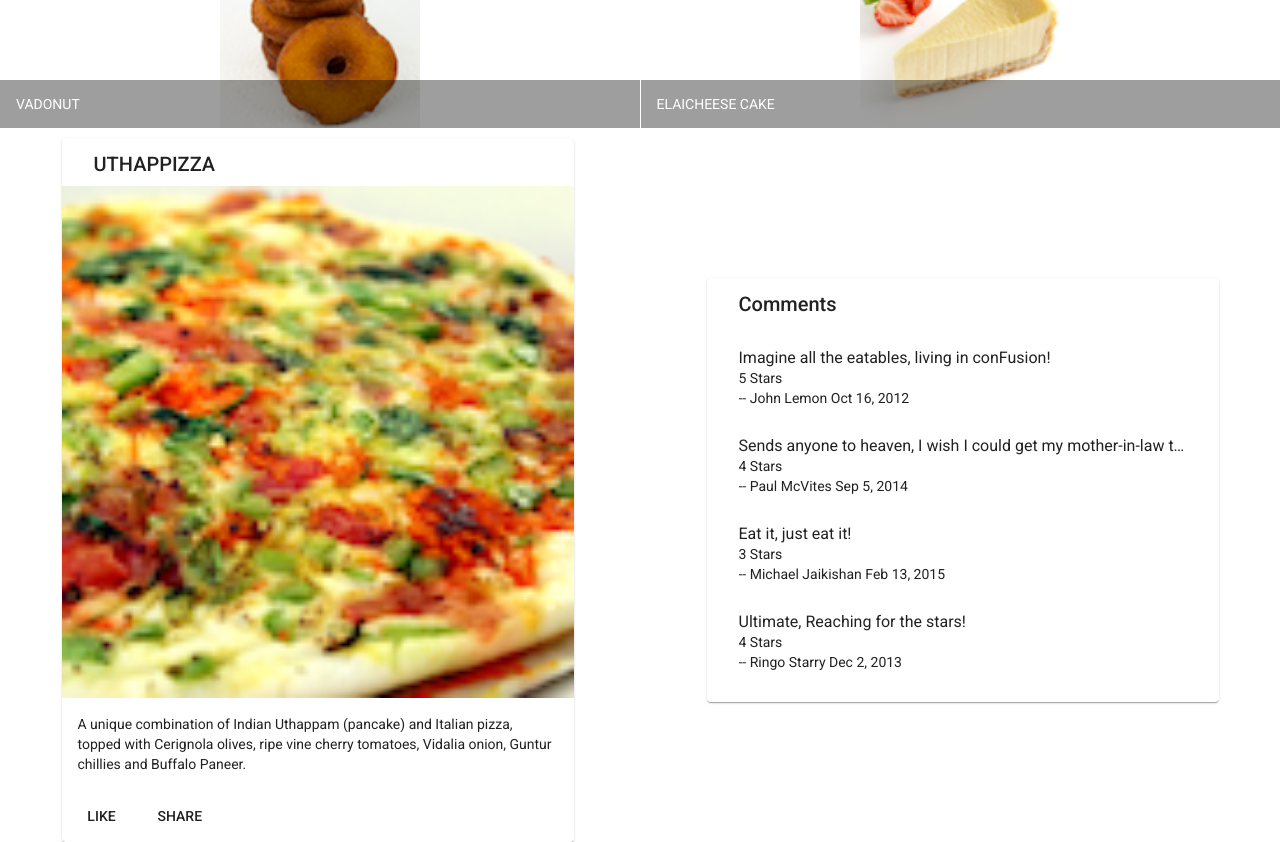
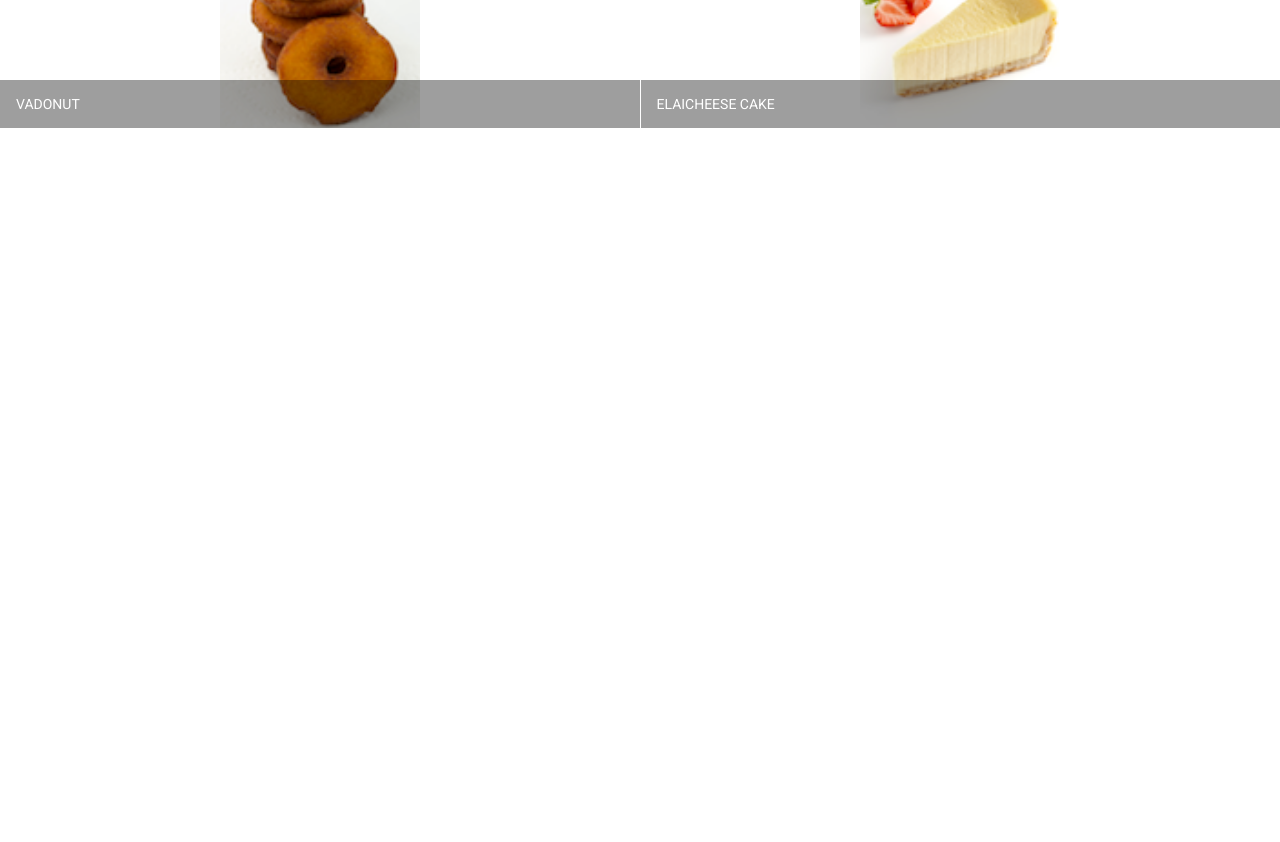
Before and after one commit to rdessai18/Angular-Projects, an Angular app: page / in a window 1280 px wide. Shown: the part 400-1242 px from the top of the page. After the commit the page ends 800 px from the top, so only its background shows below. Built offline with nearby package versions, Linux system fonts and the light colour scheme.

Commit message:
basic-service

```diff
--- a/src/app/app.module.ts
+++ b/src/app/app.module.ts
@@ -11,6 +11,7 @@
 import { MatCardModule } from '@angular/material/card';
 import { MatButtonModule } from '@angular/material/button';
 import { DishdetailComponent } from './dishdetail/dishdetail.component';
+import { DishService } from './services/dish.service';
 
 @NgModule({
   declarations: [
@@ -29,7 +30,9 @@
     MatCardModule,
     MatButtonModule
   ],
-  providers: [],
+  providers: [
+    DishService
+  ],
   bootstrap: [AppComponent]
 })
 export class AppModule { }
--- a/src/app/dishdetail/dishdetail.component.html
+++ b/src/app/dishdetail/dishdetail.component.html
@@ -27,28 +27,13 @@
         <mat-card-header>
           <mat-card-title>Comments</mat-card-title>
         </mat-card-header>
-        <mat-card-content>
-            <mat-list *ngIf=dish>
-            <mat-list-item>
-              <p matLine> {{dish.comments[0].comment}} </p>
-              <p matLine> {{dish.comments[0].rating}} Stars </p>
-              <p matLine> -- {{dish.comments[0].author}} {{dish.comments[0].date | date}}</p>
+        <mat-card-content *ngIf=dish>
+            <mat-list>
+            <mat-list-item *ngFor="let c from dish.comments">
+              <p matLine> {{c.comment}} </p>
+              <p matLine> {{c.rating}} Stars </p>
+              <p matLine> -- {{c.author}} {{c.date | date}}</p>
             </mat-list-item>
-            <mat-list-item>
-                <p matLine> {{dish.comments[1].comment}} </p>
-                <p matLine> {{dish.comments[1].rating}} Stars </p>
-                <p matLine> -- {{dish.comments[1].author}} {{dish.comments[1].date | date}}</p>
-              </mat-list-item>
-              <mat-list-item>
-                <p matLine> {{dish.comments[2].comment}} </p>
-                <p matLine> {{dish.comments[2].rating}} Stars </p>
-                <p matLine> -- {{dish.comments[2].author}} {{dish.comments[2].date | date}}</p>
-              </mat-list-item>
-              <mat-list-item>
-                <p matLine> {{dish.comments[3].comment}} </p>
-                <p matLine> {{dish.comments[3].rating}} Stars </p>
-                <p matLine> -- {{dish.comments[3].author}} {{dish.comments[3].date | date}}</p>
-              </mat-list-item>
           </mat-list>
         </mat-card-content>
         </mat-card>
--- a/src/app/dishdetail/dishdetail.component.ts
+++ b/src/app/dishdetail/dishdetail.component.ts
@@ -1,49 +1,5 @@
-import { Component, OnInit } from '@angular/core';
-
-
-const DISH = {
-  id: '0',
-  name: 'Uthappizza',
-  image: '/assets/images/uthappizza.png',
-  category: 'mains',
-  featured: true,
-  label: 'Hot',
-  price: '4.99',
-  // tslint:disable-next-line:max-line-length
-  description: 'A unique combination of Indian Uthappam (pancake) and Italian pizza, topped with Cerignola olives, ripe vine cherry tomatoes, Vidalia onion, Guntur chillies and Buffalo Paneer.',
-  comments: [
-       {
-           rating: 5,
-           comment: 'Imagine all the eatables, living in conFusion!',
-           author: 'John Lemon',
-           date: '2012-10-16T17:57:28.556094Z'
-       },
-       {
-           rating: 4,
-           comment: 'Sends anyone to heaven, I wish I could get my mother-in-law to eat it!',
-           author: 'Paul McVites',
-           date: '2014-09-05T17:57:28.556094Z'
-       },
-       {
-           rating: 3,
-           comment: 'Eat it, just eat it!',
-           author: 'Michael Jaikishan',
-           date: '2015-02-13T17:57:28.556094Z'
-       },
-       {
-           rating: 4,
-           comment: 'Ultimate, Reaching for the stars!',
-           author: 'Ringo Starry',
-           date: '2013-12-02T17:57:28.556094Z'
-       },
-       {
-           rating: 2,
-           comment: 'It\'s your birthday, we\'re gonna party!',
-           author: '25 Cent',
-           date: '2011-12-02T17:57:28.556094Z'
-       }
-   ]
-};
+import { Component, Input, OnInit } from '@angular/core';
+import { Dish } from '../shared/dish';
 
 @Component({
   selector: 'app-dishdetail',
@@ -57,5 +13,6 @@
   ngOnInit(): void {
   }
 
-  dish= DISH;
+  @Input()
+  dish: Dish;
 }
--- a/src/app/menu/menu.component.html
+++ b/src/app/menu/menu.component.html
@@ -11,7 +11,7 @@
 
   <div fxFlex>
     <mat-grid-list cols="2" rowHeight="200px">
-      <mat-grid-tile *ngFor="let dish of dishes">
+      <mat-grid-tile *ngFor="let dish of dishes" (click)="onSelectDish(dish)">
         <img height="200px" src={{dish.image}} alt={{dish.name}}>
         <mat-grid-tile-footer>
           <h1>{{dish.name | uppercase}}</h1>
@@ -20,6 +20,6 @@
     </mat-grid-list>
   </div>
 
-  <app-dishdetail></app-dishdetail>
+  <app-dishdetail [dish]="selectedDish"></app-dishdetail>
 
 </div>
--- a/src/app/menu/menu.component.ts
+++ b/src/app/menu/menu.component.ts
@@ -1,49 +1,6 @@
 import { Component, OnInit } from '@angular/core';
 import { Dish} from '../shared/dish';
-
-const DISHES: Dish[] = [
-  {
-    id: '0',
-    name: 'Uthappizza',
-    image: '/assets/images/uthappizza.png',
-    category: 'mains',
-    featured: true,
-    label: 'Hot',
-    price: '4.99',
-    // tslint:disable-next-line:max-line-length
-    description: 'A unique combination of Indian Uthappam (pancake) and Italian pizza, topped with Cerignola olives, ripe vine cherry tomatoes, Vidalia onion, Guntur chillies and Buffalo Paneer.'
-  },
-  {
-    id: '1',
-    name: 'Zucchipakoda',
-    image: '/assets/images/zucchipakoda.png',
-    category: 'appetizer',
-    featured: false,
-    label: '',
-    price: '1.99',
-    description: 'Deep fried Zucchini coated with mildly spiced Chickpea flour batter accompanied with a sweet-tangy tamarind sauce'
-  },
-  {
-    id: '2',
-    name: 'Vadonut',
-    image: '/assets/images/vadonut.png',
-    category: 'appetizer',
-    featured: false,
-    label: 'New',
-    price: '1.99',
-    description: 'A quintessential ConFusion experience, is it a vada or is it a donut?'
-  },
-  {
-    id: '3',
-    name: 'ElaiCheese Cake',
-    image: '/assets/images/elaicheesecake.png',
-    category: 'dessert',
-    featured: false,
-    label: '',
-    price: '2.99',
-    description: 'A delectable, semi-sweet New York Style Cheese Cake, with Graham cracker crust and spiced with Indian cardamoms'
-  }
- ];
+import { DishService } from '../services/dish.service';
 
  @Component({
   selector: 'app-menu',
@@ -52,13 +9,20 @@
 })
 export class MenuComponent implements OnInit {
 
-  constructor() { }
+  dishes: Dish[];
+  selectedDish: Dish;
+
+  constructor(private dishService: DishService) { }
 
   ngOnInit(): void {
+    this.dishes= this.dishService.getDishes();
   }
 
-  dishes = DISHES;
 
-  selectedDish = DISHES[0];
+
+  onSelectDish(dish: Dish){
+    this.selectedDish = dish;
+  }
+
 
 }
--- /dev/null
+++ b/src/app/services/dish.service.ts
@@ -0,0 +1,17 @@
+import { Injectable } from '@angular/core';
+import {DISHES} from '../shared/dishes';
+import {Dish} from '../shared/dish';
+
+@Injectable({
+  providedIn: 'root'
+})
+export class DishService {
+
+  constructor() { }
+
+  //dishes= DISHES;
+
+  getDishes(): Dish[]{
+    return DISHES;
+  }
+}
--- /dev/null
+++ b/src/app/shared/comment.ts
@@ -0,0 +1,6 @@
+export interface Comment{
+    rating: number;
+    comment: string;
+    author: string;
+    date: string;
+}
--- a/src/app/shared/dish.ts
+++ b/src/app/shared/dish.ts
@@ -1,3 +1,5 @@
+import { Comment } from './comment';
+
 export class Dish {
     id: string;
     name: string;
@@ -7,4 +9,5 @@
     label: string;
     price: string;
     description: string;
+    comments: Comment[];
 }
--- /dev/null
+++ b/src/app/shared/dishes.ts
@@ -0,0 +1,173 @@
+import { Dish } from './dish';
+
+export const DISHES: Dish[] = [
+    {
+        id: '0',
+        name: 'Uthappizza',
+        image: '/assets/images/uthappizza.png',
+        category: 'mains',
+        featured: true,
+        label: 'Hot',
+        price: '4.99',
+        // tslint:disable-next-line:max-line-length
+        description: 'A unique combination of Indian Uthappam (pancake) and Italian pizza, topped with Cerignola olives, ripe vine cherry tomatoes, Vidalia onion, Guntur chillies and Buffalo Paneer.',
+        comments: [
+            {
+                rating: 5,
+                comment: 'Imagine all the eatables, living in conFusion!',
+                author: 'John Lemon',
+                date: '2012-10-16T17:57:28.556094Z'
+            },
+            {
+                rating: 4,
+                comment: 'Sends anyone to heaven, I wish I could get my mother-in-law to eat it!',
+                author: 'Paul McVites',
+                date: '2014-09-05T17:57:28.556094Z'
+            },
+            {
+                rating: 3,
+                comment: 'Eat it, just eat it!',
+                author: 'Michael Jaikishan',
+                date: '2015-02-13T17:57:28.556094Z'
+            },
+            {
+                rating: 4,
+                comment: 'Ultimate, Reaching for the stars!',
+                author: 'Ringo Starry',
+                date: '2013-12-02T17:57:28.556094Z'
+            },
+            {
+                rating: 2,
+                comment: 'It\'s your birthday, we\'re gonna party!',
+                author: '25 Cent',
+                date: '2011-12-02T17:57:28.556094Z'
+            }
+        ]
+    },
+    {
+        id: '1',
+        name: 'Zucchipakoda',
+        image: '/assets/images/zucchipakoda.png',
+        category: 'appetizer',
+        featured: false,
+        label: '',
+        price: '1.99',
+        description: 'Deep fried Zucchini coated with mildly spiced Chickpea flour batter accompanied with a sweet-tangy tamarind sauce',
+        comments: [
+            {
+                rating: 5,
+                comment: 'Imagine all the eatables, living in conFusion!',
+                author: 'John Lemon',
+                date: '2012-10-16T17:57:28.556094Z'
+            },
+            {
+                rating: 4,
+                comment: 'Sends anyone to heaven, I wish I could get my mother-in-law to eat it!',
+                author: 'Paul McVites',
+                date: '2014-09-05T17:57:28.556094Z'
+            },
+            {
+                rating: 3,
+                comment: 'Eat it, just eat it!',
+                author: 'Michael Jaikishan',
+                date: '2015-02-13T17:57:28.556094Z'
+            },
+            {
+                rating: 4,
+                comment: 'Ultimate, Reaching for the stars!',
+                author: 'Ringo Starry',
+                date: '2013-12-02T17:57:28.556094Z'
+            },
+            {
+                rating: 2,
+                comment: 'It\'s your birthday, we\'re gonna party!',
+                author: '25 Cent',
+                date: '2011-12-02T17:57:28.556094Z'
+            }
+        ]
+    },
+    {
+        id: '2',
+        name: 'Vadonut',
+        image: '/assets/images/vadonut.png',
+        category: 'appetizer',
+        featured: false,
+        label: 'New',
+        price: '1.99',
+        description: 'A quintessential ConFusion experience, is it a vada or is it a donut?',
+        comments: [
+            {
+                rating: 5,
+                comment: 'Imagine all the eatables, living in conFusion!',
+                author: 'John Lemon',
+                date: '2012-10-16T17:57:28.556094Z'
+            },
+            {
+                rating: 4,
+                comment: 'Sends anyone to heaven, I wish I could get my mother-in-law to eat it!',
+                author: 'Paul McVites',
+                date: '2014-09-05T17:57:28.556094Z'
+            },
+            {
+                rating: 3,
+                comment: 'Eat it, just eat it!',
+                author: 'Michael Jaikishan',
+                date: '2015-02-13T17:57:28.556094Z'
+            },
+            {
+                rating: 4,
+                comment: 'Ultimate, Reaching for the stars!',
+                author: 'Ringo Starry',
+                date: '2013-12-02T17:57:28.556094Z'
+            },
+            {
+                rating: 2,
+                comment: 'It\'s your birthday, we\'re gonna party!',
+                author: '25 Cent',
+                date: '2011-12-02T17:57:28.556094Z'
+            }
+        ]
+    },
+    {
+        id: '3',
+        name: 'ElaiCheese Cake',
+        image: '/assets/images/elaicheesecake.png',
+        category: 'dessert',
+        featured: false,
+        label: '',
+        price: '2.99',
+        description: 'A delectable, semi-sweet New York Style Cheese Cake, with Graham cracker crust and spiced with Indian cardamoms',
+        comments: [
+            {
+                rating: 5,
+                comment: 'Imagine all the eatables, living in conFusion!',
+                author: 'John Lemon',
+                date: '2012-10-16T17:57:28.556094Z'
+            },
+            {
+                rating: 4,
+                comment: 'Sends anyone to heaven, I wish I could get my mother-in-law to eat it!',
+                author: 'Paul McVites',
+                date: '2014-09-05T17:57:28.556094Z'
+            },
+            {
+                rating: 3,
+                comment: 'Eat it, just eat it!',
+                author: 'Michael Jaikishan',
+                date: '2015-02-13T17:57:28.556094Z'
+            },
+            {
+                rating: 4,
+                comment: 'Ultimate, Reaching for the stars!',
+                author: 'Ringo Starry',
+                date: '2013-12-02T17:57:28.556094Z'
+            },
+            {
+                rating: 2,
+                comment: 'It\'s your birthday, we\'re gonna party!',
+                author: '25 Cent',
+                date: '2011-12-02T17:57:28.556094Z'
+            }
+        ]
+    }
+];
```
Also changed, not shown: 1 other file (tests, documents, lock files or other folders).
